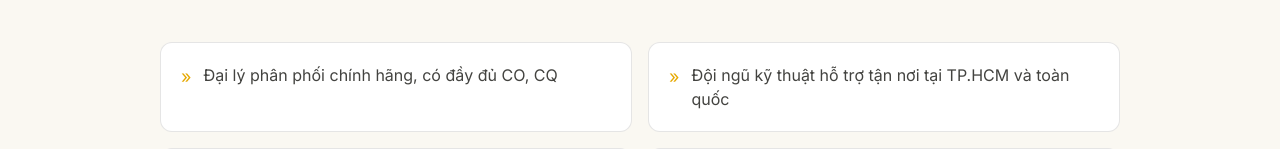
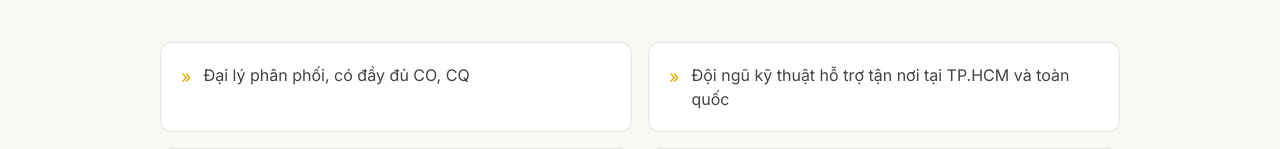
Before and after one commit to nhatquanjsc18-dot/sungphunson.net, a Next.js app: page /gioi-thieu in a window 1280 px wide. Shown: the part 351-500 px from the top of the page. Built offline with nearby package versions, Linux system fonts and the light colour scheme.

Commit message:
Wording: phan phoi without chinh hang

```diff
--- a/app/gioi-thieu/page.js
+++ b/app/gioi-thieu/page.js
@@ -3,11 +3,11 @@ import { brands } from "@/data/brands";
 
 export const metadata = {
   title: "Giới thiệu",
-  description: "Nhà phân phối chính hãng thiết bị phun sơn DeVilbiss, Wagner, Binks, Anest Iwata tại Việt Nam.",
+  description: "Nhà phân phối thiết bị phun sơn DeVilbiss, Wagner, Binks, Anest Iwata tại Việt Nam.",
 };
 
 const REASONS = [
-  "Đại lý phân phối chính hãng, có đầy đủ CO, CQ",
+  "Đại lý phân phối, có đầy đủ CO, CQ",
   "Đội ngũ kỹ thuật hỗ trợ tận nơi tại TP.HCM và toàn quốc",
   "Kho phụ kiện, linh kiện thay thế đầy đủ, giao nhanh",
   "Demo thực tế sản phẩm trước khi quyết định mua",
```
